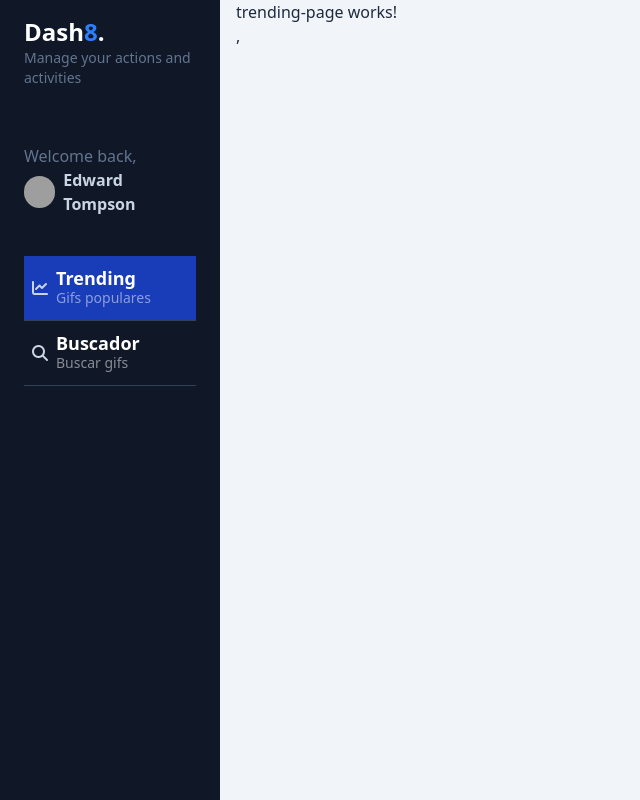
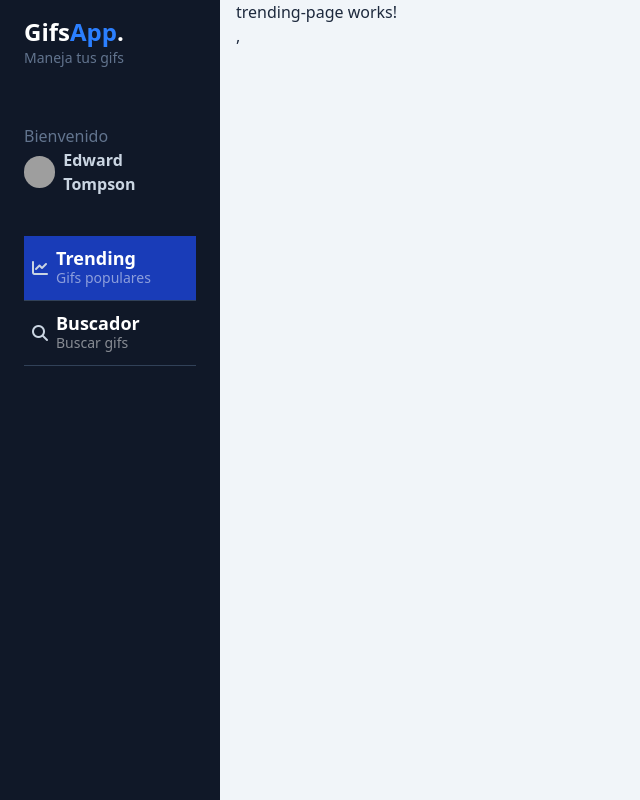
Before and after one commit to RKCbas/Gifs, an Angular app: page /dashboard/trending in a window 1280 px wide. Shown: the whole page, without its empty margins (0-640 px from the left). Built offline with nearby package versions, Linux system fonts and the light colour scheme; grey boxes are pictures that could not be loaded.

Commit message:
# Class 2 Environments and path alias ✨Feat: Created environments so the app can get data depending of the environment and created an alias for the path so it can be more legible

```diff
--- a/angular.json
+++ b/angular.json
@@ -50,7 +50,13 @@
             "development": {
               "optimization": false,
               "extractLicenses": false,
-              "sourceMap": true
+              "sourceMap": true,
+              "fileReplacements": [
+                {
+                  "replace": "src/environments/environment.ts",
+                  "with": "src/environments/environment.development.ts"
+                }
+              ]
             }
           },
           "defaultConfiguration": "production"
--- a/src/app/gifs/components/gifs-side-menu/gifs-side-menu-header/gifs-side-menu-header.component.html
+++ b/src/app/gifs/components/gifs-side-menu/gifs-side-menu-header/gifs-side-menu-header.component.html
@@ -1,15 +1,29 @@
 <div id="logo" class="my-4 px-6">
-    <h1 class="text-lg md:text-2xl font-bold text-white">Dash<span class="text-blue-500">8</span>.</h1>
-    <p class="text-slate-500 text-sm">Manage your actions and activities</p>
+
+  <h1 class="text-lg md:text-2xl font-bold text-white">
+    {{ envs.companyName }}<span class="text-blue-500">{{ envs.companyName2 }}</span>.
+  </h1>
+
+  <p class="text-slate-500 text-sm">{{ envs.companySlogan }}</p>
+
 </div>
+
 <div id="profile" class="px-6 py-10">
-    <p class="text-slate-500">Welcome back,</p>
+
+  <p class="text-slate-500">Bienvenido</p>
+
   <a href="#" class="inline-flex space-x-2 items-center">
+
     <span>
-            <img class="rounded-full w-8 h-8" src="https://images.unsplash.com/photo-1542909168-82c3e7fdca5c?ixlib=rb-4.0.3&ixid=MnwxMjA3fDB8MHxwaG90by1wYWdlfHx8fGVufDB8fHx8&auto=format&fit=crop&w=128&q=80" alt="">
+      <img
+        class="rounded-full w-8 h-8"
+        src="https://images.unsplash.com/photo-1542909168-82c3e7fdca5c?ixlib=rb-4.0.3&ixid=MnwxMjA3fDB8MHxwaG90by1wYWdlfHx8fGVufDB8fHx8&auto=format&fit=crop&w=128&q=80"
+        alt=""
+      />
     </span>
-        <span class="text-sm md:text-base font-bold">
-            Edward Tompson
-        </span>
+
+    <span class="text-sm md:text-base font-bold"> Edward Tompson </span>
+
   </a>
+
 </div>
--- a/src/app/gifs/components/gifs-side-menu/gifs-side-menu-header/gifs-side-menu-header.component.ts
+++ b/src/app/gifs/components/gifs-side-menu/gifs-side-menu-header/gifs-side-menu-header.component.ts
@@ -1,4 +1,6 @@
 import { ChangeDetectionStrategy, Component } from '@angular/core';
+import { environment } from '@environments/environment';
+// import { environment } from '../../../../../environments/environment';
 
 @Component({
   selector: 'gifs-side-menu-header',
@@ -6,4 +8,6 @@
   templateUrl: './gifs-side-menu-header.component.html',
   changeDetection: ChangeDetectionStrategy.OnPush,
 })
-export class GifsSideMenuHeaderComponent { }
+export class GifsSideMenuHeaderComponent {
+  envs = environment
+}
--- /dev/null
+++ b/src/environments/environment.development.ts
@@ -0,0 +1,12 @@
+export const environment = {
+
+    production: true,
+    companyName: 'Gifs',
+    companyName2: 'App',
+    companySlogan: 'Maneja tus gifs'
+
+    // ApiKeys
+
+    // URLS
+
+};
--- /dev/null
+++ b/src/environments/environment.ts
@@ -0,0 +1,12 @@
+export const environment = {
+
+    production: true,
+    companyName: 'Gifs',
+    companyName2: 'App',
+    companySlogan: 'Maneja tus gifs'
+
+    // ApiKeys
+
+    // URLS
+
+};
--- a/tsconfig.json
+++ b/tsconfig.json
@@ -3,6 +3,12 @@
 {
   "compileOnSave": false,
   "compilerOptions": {
+
+    "baseUrl": ".",
+    "paths": {
+      "@environments/*": ["src/environments/*"]
+    },
+
     "outDir": "./dist/out-tsc",
     "strict": true,
     "noImplicitOverride": true,
```
Lines whose indentation alone changed are shown as unchanged.
